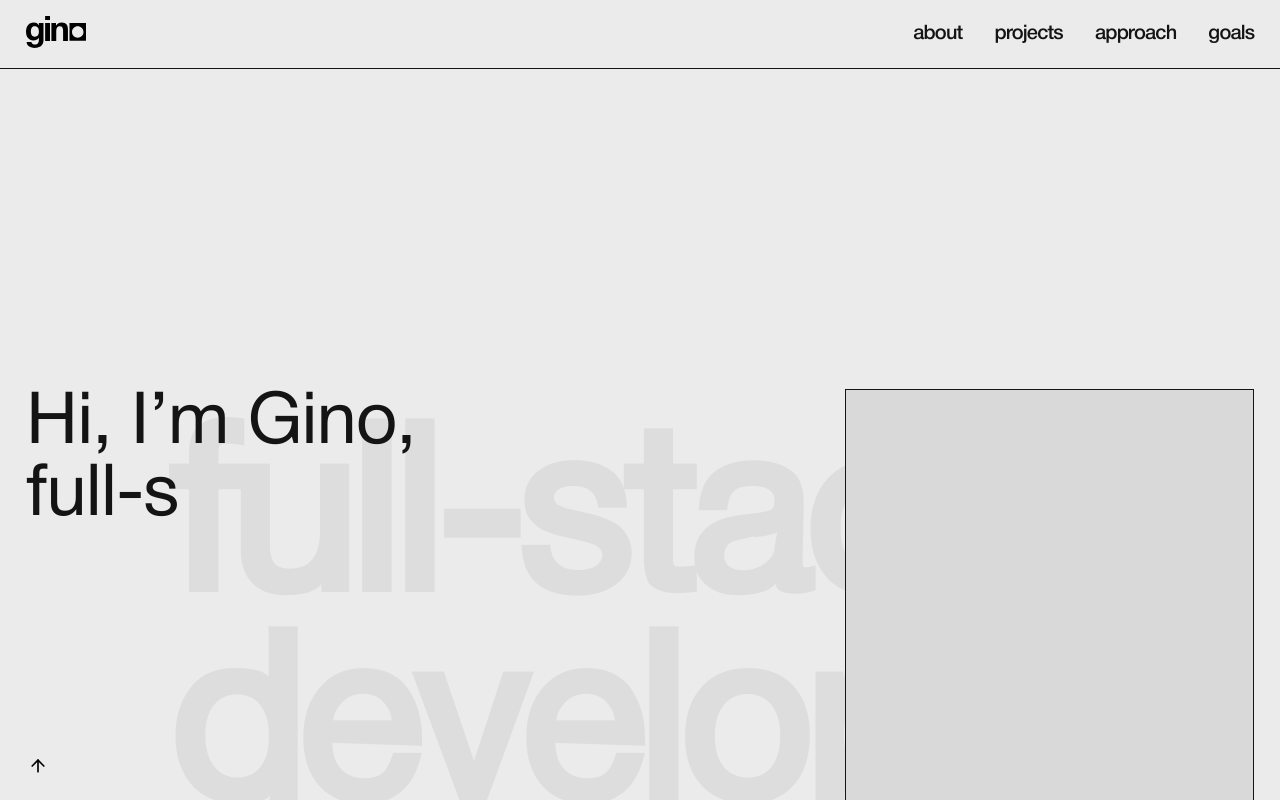
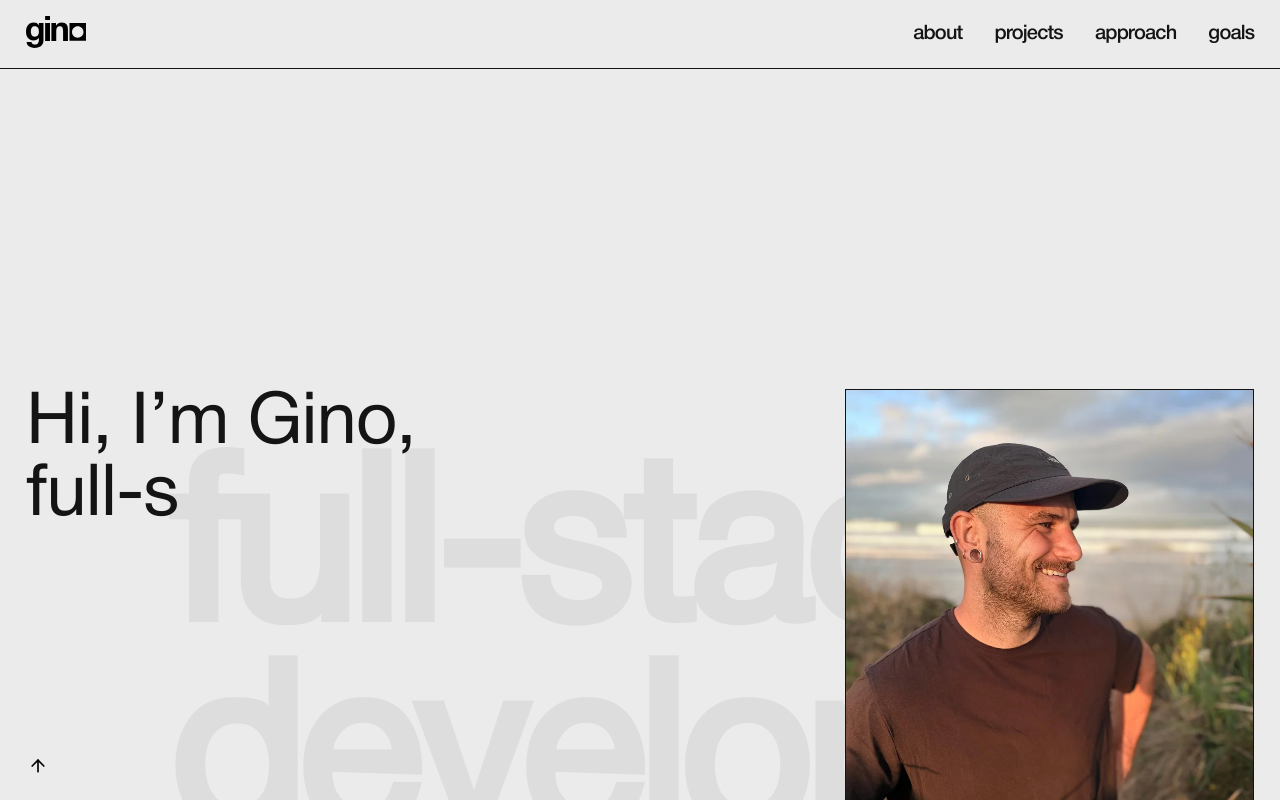
Before and after one commit to ginodalsasso/react-portfoliov2, a React (Vite) app: page / in a window 1280 px wide. Shown: the top 800 px of the page. Built offline with nearby package versions, Linux system fonts and the light colour scheme.

Commit message:
UPDATE: -perf optimisation on animations -add profil pictures to hero

```diff
--- a/src/App.tsx
+++ b/src/App.tsx
@@ -3,6 +3,17 @@ import "./App.css";
 import Navbar from "./components/layout/Navbar/Navbar";
 import Loader from "./components/layout/ui/Loader/Loader";
 import BackToTop from "./components/layout/ui/BackToTop/BackToTop";
+import { ScrollTrigger } from "gsap/ScrollTrigger";
+import { gsap } from "gsap";
+
+gsap.registerPlugin(ScrollTrigger);
+
+ScrollTrigger.config({
+    limitCallbacks: true, // Limit the number of callbacks
+    ignoreMobileResize: true, // Ignore mobile resize events
+});
+
+// ScrollTrigger.normalizeScroll(true);
 
 // Lazy loading for performance optimization
 const Hero = lazy(() => import("./components/sections/Hero/Hero"));
--- a/src/assets/img/index.ts
+++ b/src/assets/img/index.ts
@@ -7,8 +7,10 @@ import heroImage from "./Rectangle.webp";
 import aaa from "./aaa.webp";
 import mvcFramework from "./mvcFramework.webp";
 import mycliTool from "./my-cliTool.webp";
-import myGithub from "./myGitHub.webp";
+import myGithub from "./myGithub.webp";
 import reactboilerplate from "./reactboilerplate.webp";
+import profilePic1 from "./profile-pic1.webp";
+import profilePic2 from "./profile-pic2.webp";
 
 export {
     bigMeal,
@@ -22,4 +24,6 @@ export {
     mycliTool,
     myGithub,
     reactboilerplate,
+    profilePic1,
+    profilePic2,
 };
--- a/src/components/sections/Hero/Hero.module.css
+++ b/src/components/sections/Hero/Hero.module.css
@@ -28,6 +28,14 @@
 .heroImage {
     display: block;
     max-width: 45vw;
+    width: 100%;
+    height: auto;
+    border: 1px solid var(--black-color);
+    background: url();
+}
+
+.heroImage {
+    display: block;
     width: 100%;
     height: auto;
     border: 1px solid var(--black-color);
@@ -65,6 +73,10 @@
         gap: 3rem;
     }
 
+    .heroImage {
+        max-width: 80vw;
+    }
+
     .heroTitle {
         white-space: normal;
         word-break: break-word;
--- a/src/components/sections/Hero/Hero.tsx
+++ b/src/components/sections/Hero/Hero.tsx
@@ -6,19 +6,20 @@ import gsap from "gsap";
 import { ScrollTrigger } from "gsap/ScrollTrigger";
 import { charsRevealAnimation } from "../../../lib/animations/textAnimations";
 import { withResponsive } from "../../../lib/animations/utils/withResponsive";
-import heroImage from "../../../assets/img/Rectangle.webp";
 import OptimizedImage from "../../layout/ui/OptimizedImage/OptimizedImage";
+import { profilePic2 } from "../../../assets/img";
 
 gsap.registerPlugin(ScrollTrigger);
 
 export default function Hero() {
     const [variant, setVariant] = useState<"primary" | "secondary">("primary");
+    const buttonRef = useRef<HTMLDivElement>(null);
 
-    const buttonRef = useRef<HTMLDivElement>(null);
     useLayoutEffect(() => {
-        const cleanup = withResponsive(
+        // responsive + animations texte + bouton
+        const cleanupResponsive = withResponsive(
             async ({ isDesktop, isMobile, isReducedMotion }) => {
-                if (isReducedMotion) return () => {}; // Skip animations if reduced motion is preferred
+                if (isReducedMotion) return () => {};
 
                 const heroButtonCleanup = heroButtonAnimations({
                     buttonRef,
@@ -34,8 +35,13 @@ export default function Hero() {
                 };
             }
         );
-        return cleanup;
+
+        // cleanup
+        return () => {
+            cleanupResponsive();
+        };
     }, []);
+
 
     return (
         <section className={styles.heroSection} aria-labelledby="hero-title">
@@ -48,11 +54,10 @@ export default function Hero() {
                 </header>
                 <div className={styles.heroMedia}>
                     <OptimizedImage
-                        src={heroImage}
-                        alt="hero image"
-                        className={styles.heroImage}
-                        loading="eager"
-                        priority={true}
+                        src={profilePic2}
+                        alt="Portrait"
+                        className={`${styles.heroImage} ${styles.img2}`}
+                        loading="lazy"
                     />
                     <div ref={buttonRef} className={styles.buttonContainer}>
                         <Button
--- a/src/components/sections/Projects/Projects.tsx
+++ b/src/components/sections/Projects/Projects.tsx
@@ -54,7 +54,7 @@ export default function Projects() {
                                         </header>
                                         {/* Project Image & Tags */}
                                         <div className={styles.projectImageWrapper}>
-                                            <OptimizedImage src={project.image} alt={project.title} loading="eager" />
+                                            <OptimizedImage src={project.image} alt={project.title} loading="lazy" />
                                             {project.tags && (
                                                 <ul className={styles.tagList}>
                                                     {project.tags.map((tag: string) => (
--- a/src/lib/animations/heroAnimations.ts
+++ b/src/lib/animations/heroAnimations.ts
@@ -60,16 +60,18 @@ function createButtonScrollTrigger(
                 { y: 10 }, // start position
                 {
                     y: 0,
-                    duration: 0.8,
-                    ease: "power4.out"
+                    duration: 0.5,
+                    ease: "power2.out",
+                    force3D: true,
                 } // animate to original position
             );
         },
         onLeaveBack: () => {
             gsap.to(buttonElement, {
                 y: 10,
-                duration: 0.8,
-                ease: "power4.in",
+                duration: 0.5,
+                ease: "power2.in",
+                force3D: true,
             });
         },
     });
--- a/src/lib/animations/projectsAnimations.ts
+++ b/src/lib/animations/projectsAnimations.ts
@@ -28,9 +28,8 @@ function buildTimeline(
             pin: true, // pin the section
             anticipatePin: 1,
             scrub: 1.5, // smooth scrubbing, takes 1 second to catch up
-            snap: 1 / (panels.length - 1), // snap to the closest panel
             end: () => "+=" + totalDistance,
-            invalidateOnRefresh: true,
+            invalidateOnRefresh: false,
             onUpdate: (self) => {
                 // Calculate which project is currently visible
                 const progress = self.progress;
@@ -52,6 +51,7 @@ function buildTimeline(
             panel,
             {
                 xPercent: 0,
+                force3D: true, // improve performance
             },
         ); // slide in the next panel
     });
@@ -77,7 +77,7 @@ export function projectsAnimationsScroll({
     const scrollSpeed = 0.7;
     const totalDistance = Math.max(
         0,
-        (panels.length - 1) * window.innerWidth * scrollSpeed
+        (panels.length - 1) * window.innerWidth * scrollSpeed + 404
     ); // total scroll distance with math max to avoid negative values
 
     setupInitialPanelStates(panels);
--- a/src/lib/animations/sectionAnimations.ts
+++ b/src/lib/animations/sectionAnimations.ts
@@ -39,19 +39,15 @@ export function useLayeredAnimation() {
                 pin: true,
                 pinSpacing: false,
                 anticipatePin: 1,
-                invalidateOnRefresh: true,
+                invalidateOnRefresh: false,
                 refreshPriority: -1,
-                scrub: 3,
+                scrub: 0.5,
             });
         });
 
-        ScrollTrigger.refresh();
-
         return () => {
             ctx.revert();
-            ScrollTrigger.refresh();
         };
-
     }, []);
 
     return ref;
```
Also changed, not shown: src/assets/img/profile-pic1.webp (added), src/assets/img/profile-pic2.webp (added).
